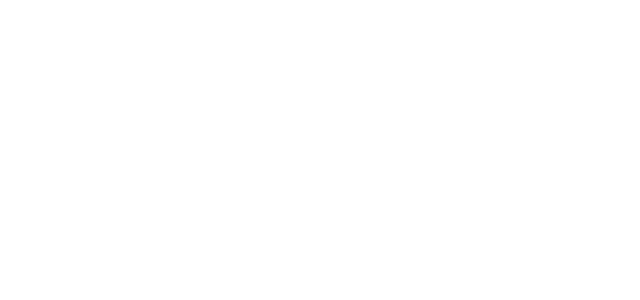
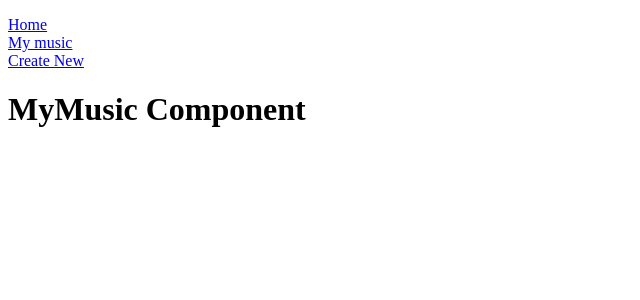
Before and after one commit to vamshi-krishna-kotla/local-youtube-playlist-maker, a Vue app in the folder client/: page /#/myMusic in a window 1280 px wide. Shown: the top 300 px of the page, without its empty margins (0-640 px from the left). Built offline with nearby package versions, Linux system fonts and the light colour scheme.

Commit message:
Added router to client

```diff
--- a/client/package.json
+++ b/client/package.json
@@ -9,7 +9,8 @@
   },
   "dependencies": {
     "core-js": "^3.3.2",
-    "vue": "^2.6.10"
+    "vue": "^2.6.10",
+    "vue-router": "^3.1.3"
   },
   "devDependencies": {
     "@vue/cli-plugin-babel": "^4.0.0",
--- a/client/src/App.vue
+++ b/client/src/App.vue
@@ -1,12 +1,17 @@
 <template>
   <div id="client-app">
+    <Header />
+    <router-view></router-view>
   </div>
 </template>
 
 <script>
-
+import Header from './components/Header'
 export default {
   name: 'app',
+  components: {
+    Header,
+  }
 }
 </script>
 
--- /dev/null
+++ b/client/src/components/CreateNew.vue
@@ -0,0 +1,20 @@
+<template>
+	<div>
+		<h1>{{this.name}}</h1>
+	</div>
+</template>
+
+<script>
+export default {
+	name: 'create-new',
+	data() {
+		return {
+			name: 'CreateNew Component',
+		}
+	}
+}
+</script>
+
+<style lang="scss" scoped>
+
+</style>
--- /dev/null
+++ b/client/src/components/Header.vue
@@ -0,0 +1,20 @@
+<template>
+	<div>
+		<p>
+			<router-link to='/'>Home</router-link> <br />
+			<router-link to='/myMusic'>My music</router-link> <br />
+			<router-link to='/createNew'>Create New</router-link> <br />
+		</p>
+	</div>
+</template>
+
+<script>
+export default {
+	name: 'header-nav',
+	data() {
+		return {
+			name: 'Header Component',
+		}
+	}
+}
+</script>
--- /dev/null
+++ b/client/src/components/MyMusic.vue
@@ -0,0 +1,20 @@
+<template>
+	<div>
+		<h1>{{this.name}}</h1>
+	</div>
+</template>
+
+<script>
+export default {
+	name: 'my-music',
+	data() {
+		return {
+			name: 'MyMusic Component',
+		}
+	}
+}
+</script>
+
+<style lang="scss" scoped>
+
+</style>
--- a/client/src/main.js
+++ b/client/src/main.js
@@ -1,8 +1,12 @@
 import Vue from 'vue'
+
 import App from './App.vue'
+
+import router from './router'
 
 Vue.config.productionTip = false
 
 new Vue({
+  router,
   render: h => h(App),
 }).$mount('#client-app')
--- /dev/null
+++ b/client/src/router.js
@@ -0,0 +1,16 @@
+import Vue from 'vue'
+import VueRouter from 'vue-router'
+
+import CreateNew from './components/CreateNew'
+import MyMusic from './components/MyMusic'
+
+Vue.use(VueRouter);
+
+const routes = [
+	{ path: '/myMusic', component: MyMusic },
+	{ path: '/createNew', component: CreateNew },
+];
+
+export default new VueRouter({
+	routes : routes
+});
```
Also changed, not shown: 2 other files (tests, documents, lock files or other folders).
